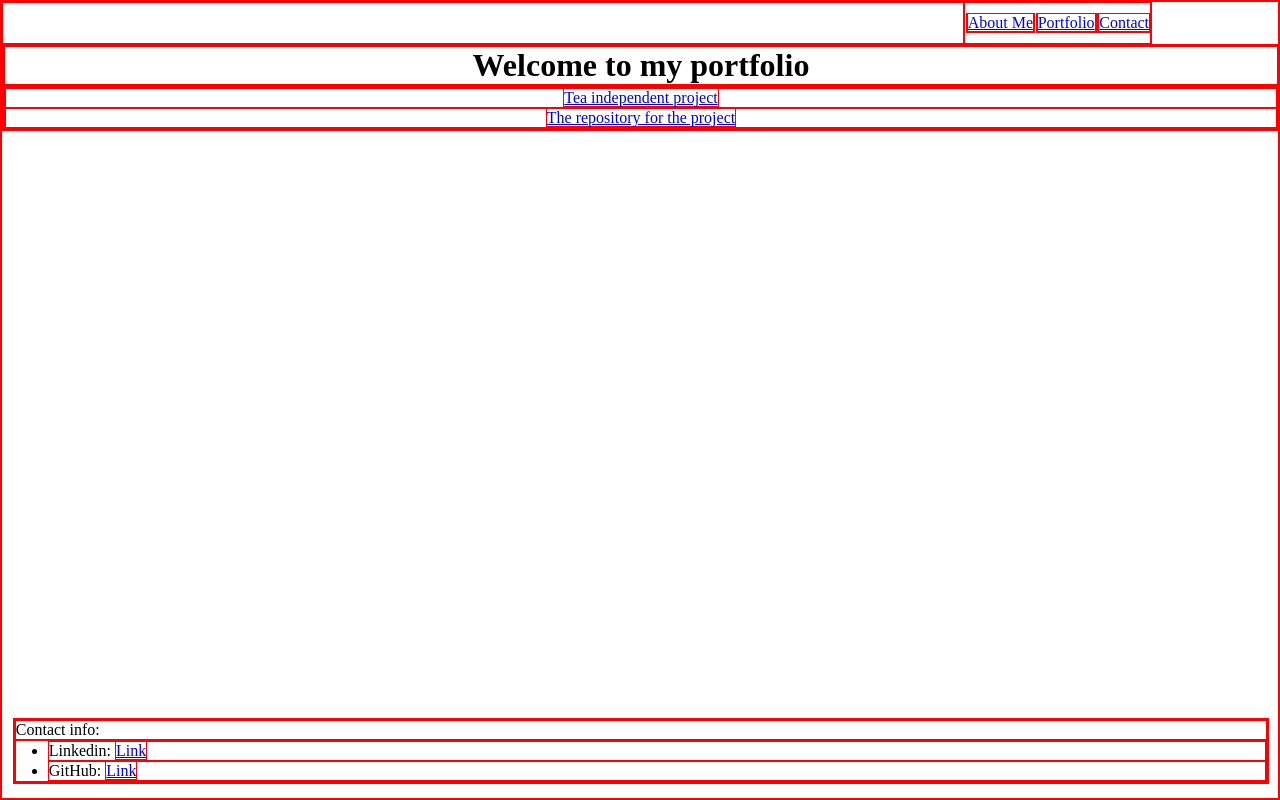
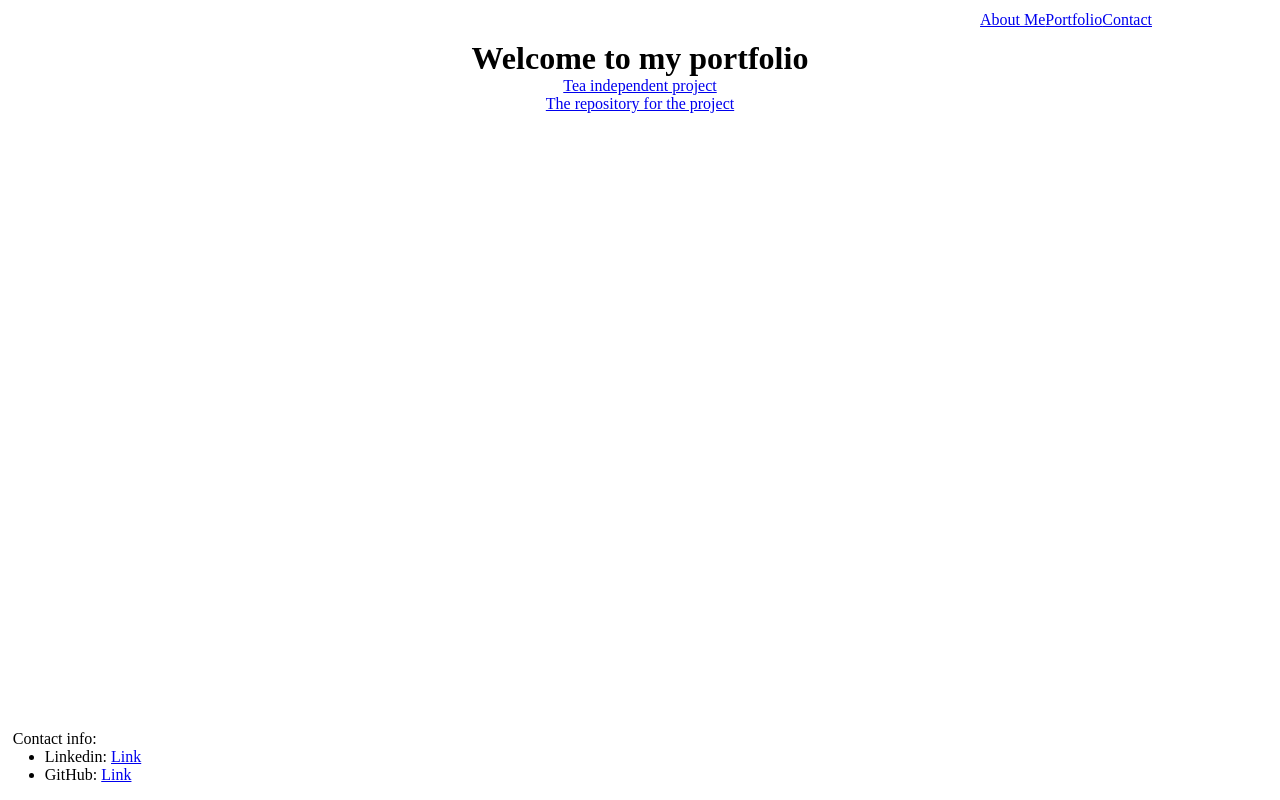
Before and after one commit to Nemozikr/portfolio, a plain HTML site: page index.html in a window 1280 px wide. Drawn offline with Linux system fonts and the light colour scheme.

Commit message:
no border

```diff
--- a/resources/stylesheet.css
+++ b/resources/stylesheet.css
@@ -1,7 +1,7 @@
 * {
   padding: 0;
   margin: 0;
-  border: red 1px solid;
+  /*border: red 1px solid;*/
 }
 
 header {
```
